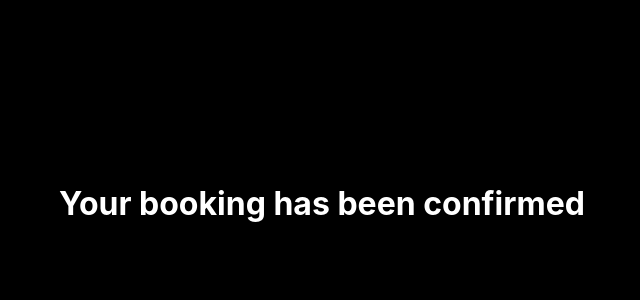
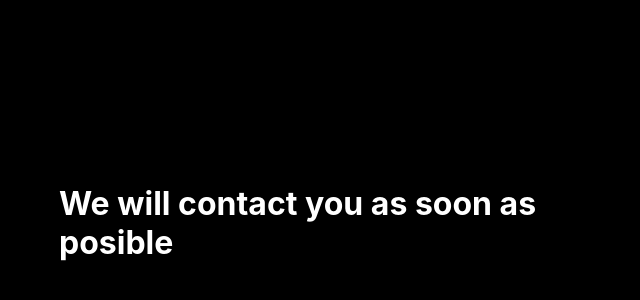
Before and after one commit to adwaithrrajesh/Digital-Decibels-static-website, a plain HTML site: page confirmed.html in a window 1280 px wide. Shown: the part 232-532 px from the top of the page, without its empty margins (621-1261 px from the left). Drawn offline with Linux system fonts and the light colour scheme.

Commit message:
Update confirmed.html

```diff
--- a/confirmed.html
+++ b/confirmed.html
@@ -8,6 +8,6 @@
     <link rel="stylesheet" href="confirm.css">
 </head>
 <body>
-    <h1 class="confirm">Your booking has been confirmed</h1>
+    <h1 class="confirm">We will contact you as soon as posible</h1>
 </body>
 </html>
```
